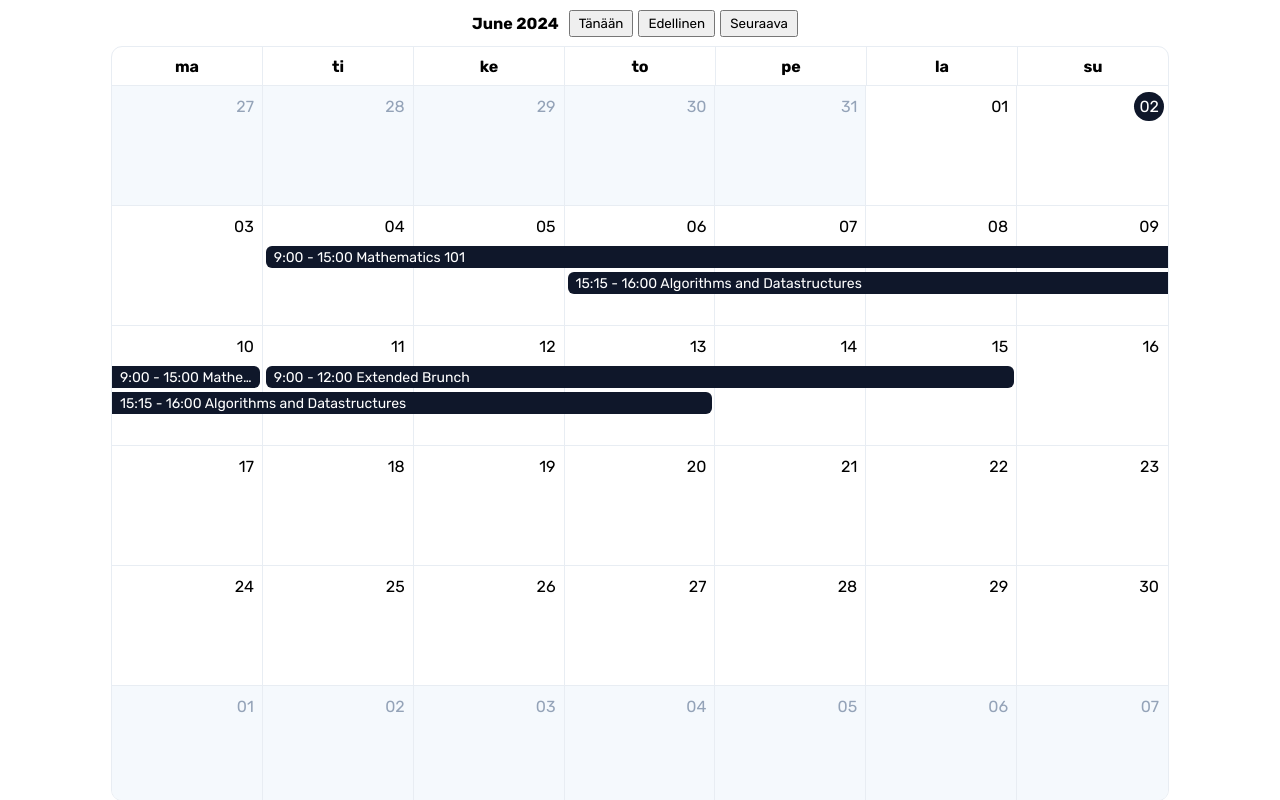
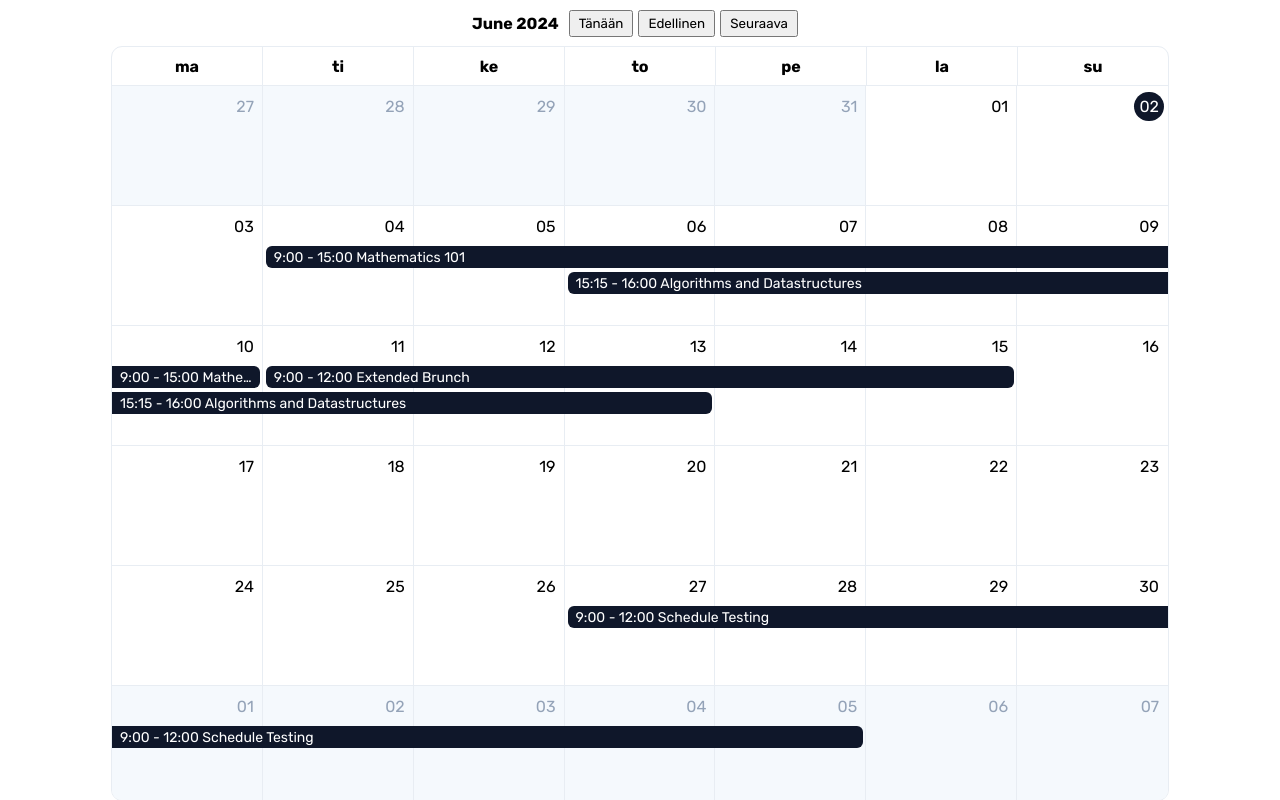
Before and after one commit to Corned/react-calendar, a React (Vite) app: page / in a window 1280 px wide. Built offline with nearby package versions, Linux system fonts and the light colour scheme.

Commit message:
data doesnt render in wrong months

```diff
--- a/src/App.css
+++ b/src/App.css
@@ -134,7 +134,7 @@ html, body, #root, .app {
 }
 
 .data {
-  background-color: #0F172A;
+  background-color: #0f172a;
 
   display: flex;
   flex-direction: column;
--- a/src/App.tsx
+++ b/src/App.tsx
@@ -29,6 +29,11 @@ const mockData = [
     end: moment([2024, 5, 15]),
     label: "9:00 - 12:00 Extended Brunch",
   },
+  {
+    start: moment([2024, 5, 27]),
+    end: moment([2024, 6, 5]),
+    label: "9:00 - 12:00 Schedule Testing",
+  },
 ]
 
 const Calendar = () => {
@@ -58,6 +63,8 @@ const Calendar = () => {
   const daysInNextMonth = nextMonth.daysInMonth()
 
   const firstDayOfCurrentMonth = moment([ date.year(), date.month(), 1 ]).day() - 1
+
+
 
   console.time("items")
 
@@ -96,6 +103,7 @@ const Calendar = () => {
 
     const elements = []
 
+    let currentWeek = data.start.week()
     let currentColumn = startingColumn
     let currentRow = startingRow
     let cellsToVisit = columnsOccupied
@@ -120,12 +128,14 @@ const Calendar = () => {
             </div>
           ),
           row: currentRow,
+          week: currentWeek,
         })
 
         currentColumn = 0
         currentRow++
         creatingLabel = false
         from = 0
+        currentWeek++
       }
 
     }
@@ -141,6 +151,7 @@ const Calendar = () => {
           </div>
         ),
         row: currentRow,
+        week: currentWeek,
       })
     }
 
@@ -178,12 +189,14 @@ const Calendar = () => {
 
           {
             Array.from({ length: 6 }).map((_, week) => {
+              const actualWeekNumber = items[0].date.week() + week
+
               return (
                 <div className="calendar__week">
                   <div className="calendar__task-container">
                     {
                       a.flat().map((data) => {
-                        return data.row === week && data.element
+                        return (data.row === week && data.week === actualWeekNumber) && data.element
                       })
                     }
                   </div>
```
